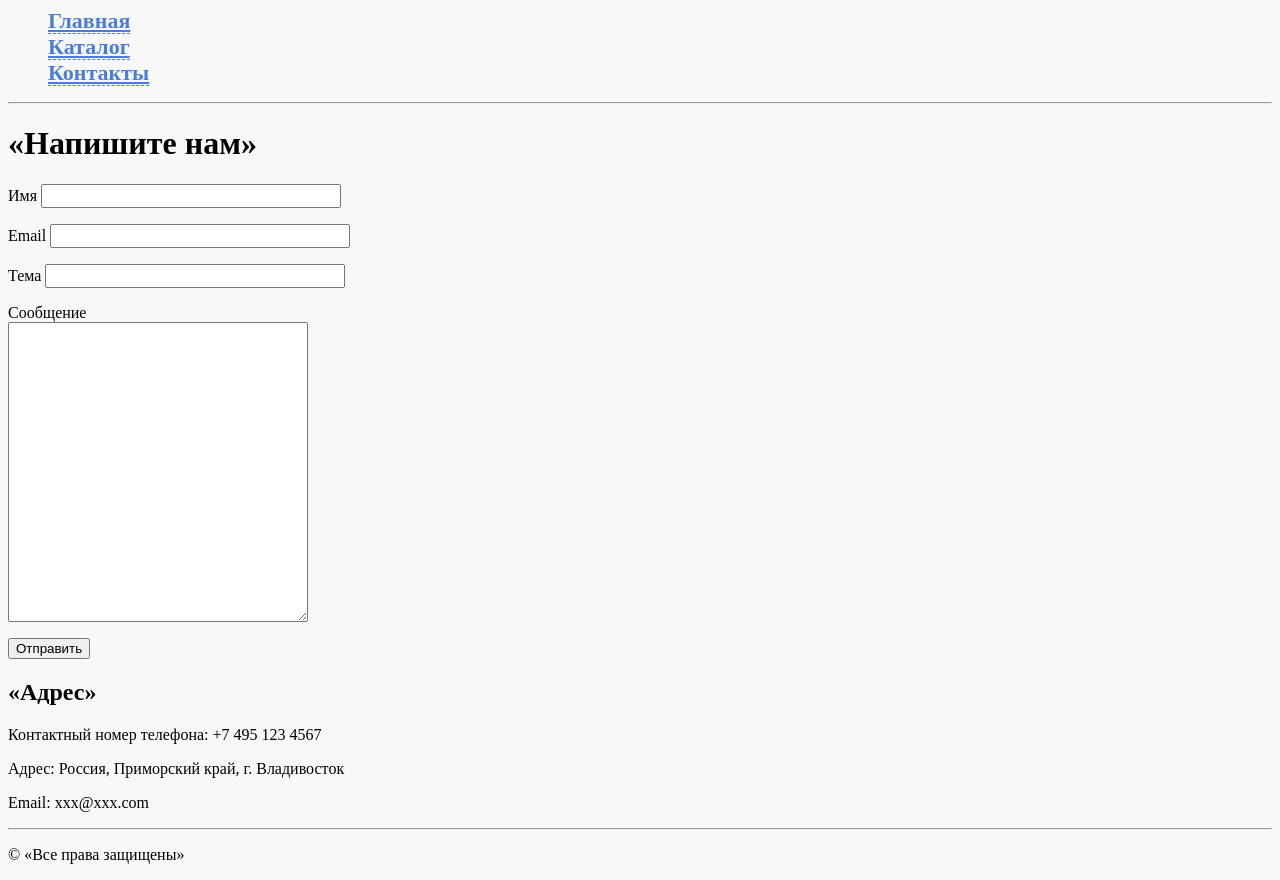
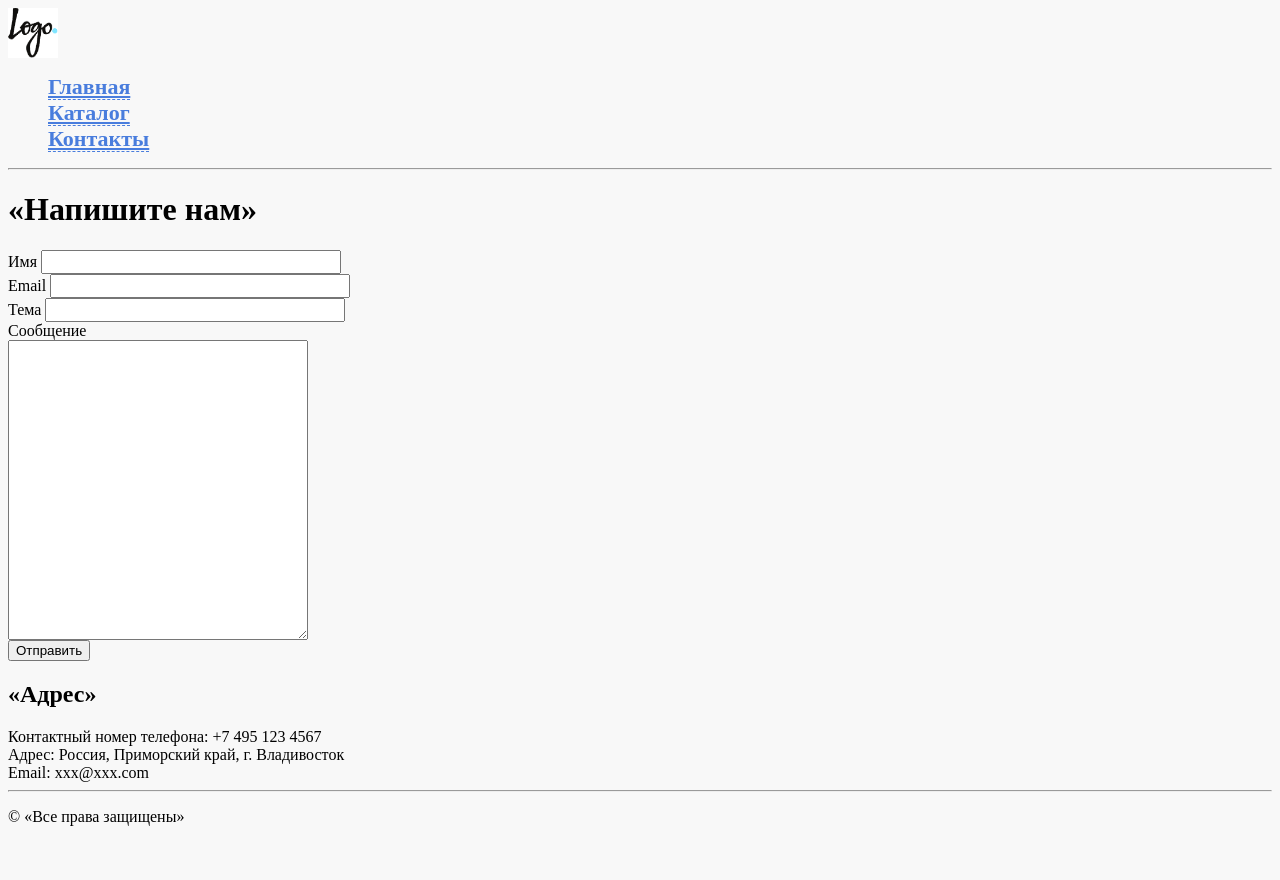
Before and after one commit to samezarus/geekbrains-html, a plain HTML site: page contacts.html in a window 1280 px wide. After the commit the page ends 842 px from the top, so only its background shows below. Drawn offline with Linux system fonts and the light colour scheme.

Commit message:
Update contacts.html
com

```diff
--- a/contacts.html
+++ b/contacts.html
@@ -9,6 +9,9 @@
 
 	<body>
 		<!-- head -->
+		<div class='header'>
+			<img src='./img/logo.png' width='50' height='50'>
+
 			<ul class='menu'>
 				<li>
 					<a href='index.html'>Главная</a>
@@ -20,24 +23,54 @@
 					<a href='contacts.html'>Контакты</a>
 				</li>
 			</ul>
+		</div>
 
 		<hr>
 
 		<!-- content -->
-		<p> <h1> «Напишите нам» </h1> </p>
+		<div>
+			<h1>
+				«Напишите нам»
+			</h1>
+		</div>
 
-		<p> Имя <input class='contactInput' type="text"> </p>
-		<p> Email <input class='contactInput' type="text"> </p>
-		<p> Тема <input class='contactInput' type="text"> </p>
+		<div>
+			Имя
+			<input class='contactInput' type="text">
+		</div>
+		<div class='.contactInput'>
+			Email
+			<input class='inputEmail' type="text">
+		</div>
+		<div>
+			Тема
+			<input class='contactInput' type="text">
+		</div>
 
-		<p> Сообщение <br> <textarea class='contactMemo' name="comment"></textarea> </p>
+		<div>
+			Сообщение
+			<br>
+			<textarea class='contactMemo' name="comment"></textarea>
+		</div>
 
-		<p> <input type="submit" value="Отправить"> </p>
+		<div>
+			<input type="submit" value="Отправить">
+		</div>
 
-		<p> <h2> «Адрес» </h2> </p>
-		<p> Контактный номер телефона: +7 495 123 4567 </p>
-		<p> Адрес: Россия, Приморский край, г. Владивосток </p>
-		<p> Email: xxx@xxx.com </p>
+		<div>
+			<h2>
+				«Адрес»
+			</h2>
+		</div>
+		<div>
+			Контактный номер телефона: +7 495 123 4567
+		</div>
+		<div>
+			Адрес: Россия, Приморский край, г. Владивосток
+		</div>
+		<div>
+			Email: xxx@xxx.com
+		</div>
 
 		<script
 			type="text/javascript"
@@ -46,8 +79,10 @@
 		</script>
 
 		<!-- footer -->
+		<div class='footer'>
 			<hr>
 
 			<p> © «Все права защищены» </p>
+		</div>
 	</body>
 </html>
```
Lines whose indentation alone changed are shown as unchanged.
